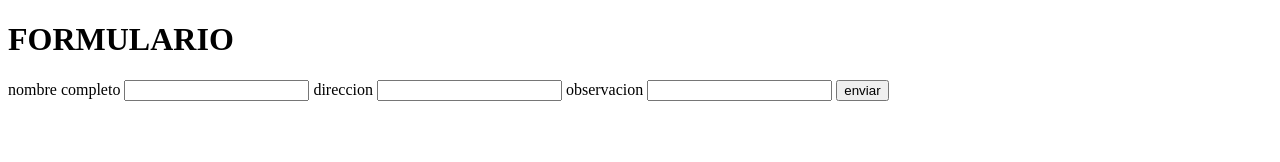
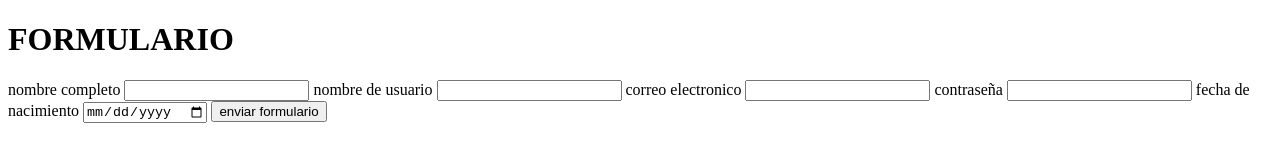
Before and after one commit to xXluisferXx/Curriculum, a plain HTML site: page html/form.html in a window 1280 px wide. Drawn offline with Linux system fonts and the light colour scheme.

Commit message:
update from

```diff
--- a/html/form.html
+++ b/html/form.html
@@ -11,14 +11,21 @@
     <form action="">
         <filedset>
             <label for="">nombre completo</label>
-            <input type="text">
+            <input type="text" required>
 
-            <label for="">direccion</label>
-            <input type="text">
+            <label for="">nombre de usuario</label>
+            <input type="text" required>
 
-            <label for="">observacion</label>
-            <input type="text">
-                <button>enviar</button>
+            <label for="">correo electronico</label>
+            <input type="email" name="" id="" required>
+
+            <label for="">contraseña</label>
+            <input type="password" id="contraseña" required>
+
+            <label for="">fecha de nacimiento</label>
+            <input type="date" required>
+
+                <button>enviar formulario</button>
         </filedset>
     </form>
 </body>
```
